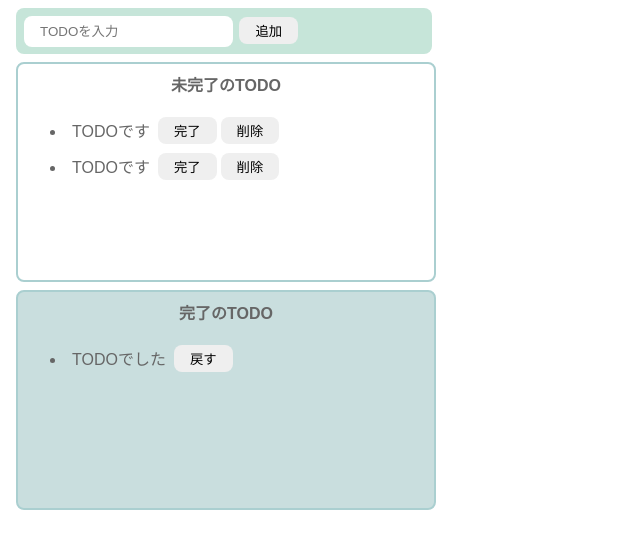
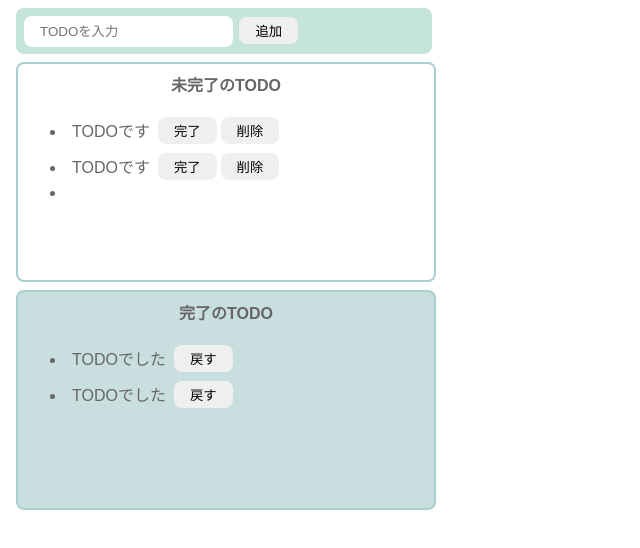
Before and after one commit to ynsz/todo-js, a website built with Vite: page index.html in a window 1280 px wide. Both pictures are taken after a click on the button "追加". Shown: the whole page, without its empty margins (0-640 px from the left). Built offline with nearby package versions, Linux system fonts and the light colour scheme.

Commit message:
タスクの追加機能（テキスト）

```diff
--- a/index.html
+++ b/index.html
@@ -8,12 +8,12 @@
   </head>
   <body>
     <div class="input-area">
-      <input placeholder="TODOを入力" />
-      <button>追加</button>
+      <input id="add-text" placeholder="TODOを入力" />
+      <button id="add-button">追加</button>
     </div>
     <div class="incomplete-area">
       <p class="title">未完了のTODO</p>
-      <ul>
+      <ul id="incomplete-list">
         <li>
           <div class="list-row">
             <p class="todo-item">TODOです</p>
@@ -39,6 +39,12 @@
             <button>戻す</button>
           </div>
         </li>
+        <li>
+          <div class="list-row">
+            <p class="todo-item">TODOでした</p>
+            <button>戻す</button>
+          </div>
+        </li>
       </ul>
     </div>
     <script type="module" src="/src/main.js"></script>
--- a/src/main.js
+++ b/src/main.js
@@ -1 +1,28 @@
 import './style.css';
+
+const onClickAdd = () => {
+    // テキストボックスの値を取得し、初期化する
+    const inputText = document.getElementById("add-text").value;
+    document.getElementById("add-text").value = "";
+
+    // li生成
+    const li = document.createElement("li");
+
+    // div生成
+    const div = document.createElement("div");
+    div.className = "list-row";
+
+    // p生成
+    const p = document.createElement("p");
+    p.className = "todo-item";
+    p.innerText = inputText;
+
+    // liタグの子要素に各要素を設定
+    div.appendChild(p);
+    li.appendChild(div);
+
+    // 未完了リストに追加
+    document.getElementById("incomplete-list").appendChild(li);
+}
+
+document.getElementById("add-button").addEventListener("click", onClickAdd);
```
